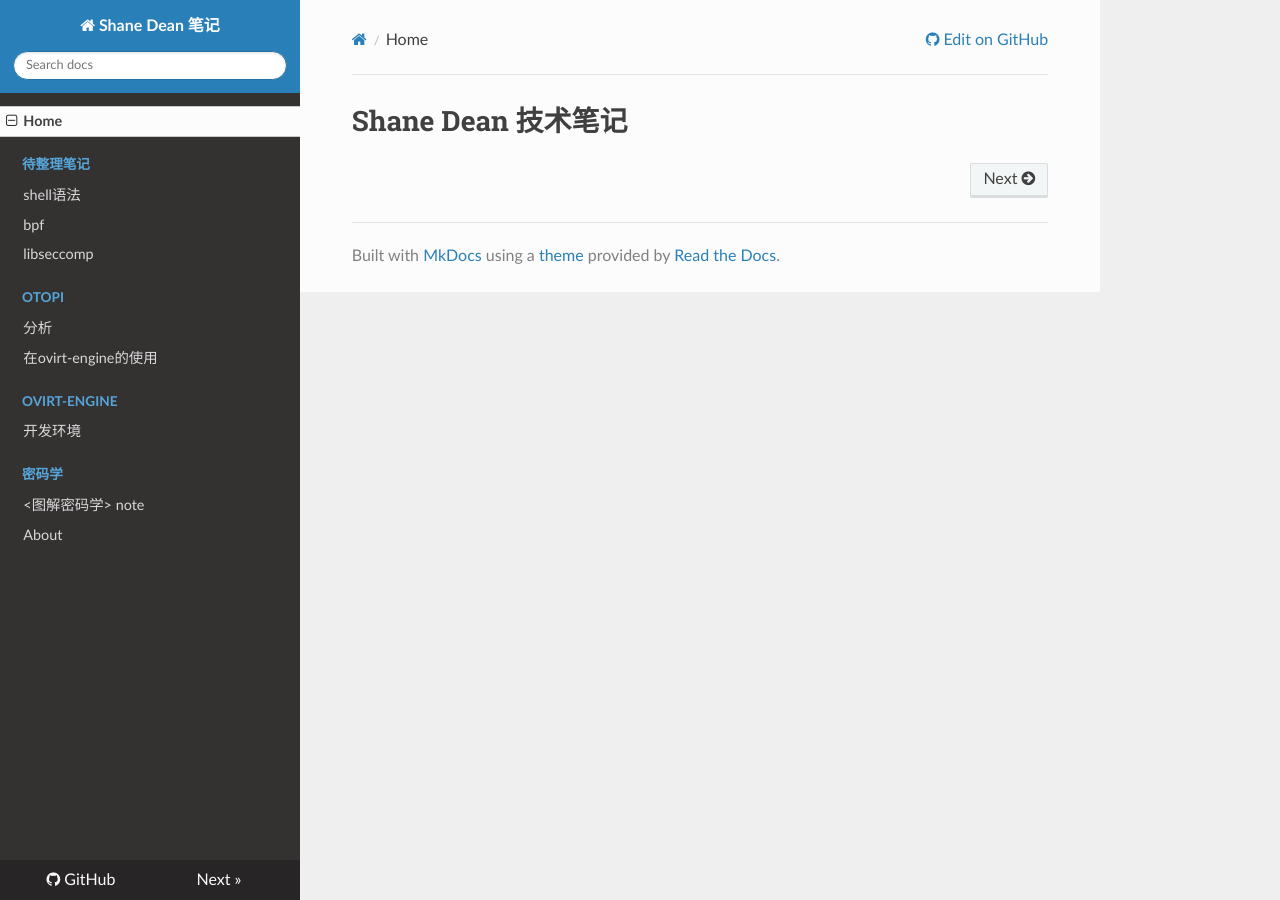
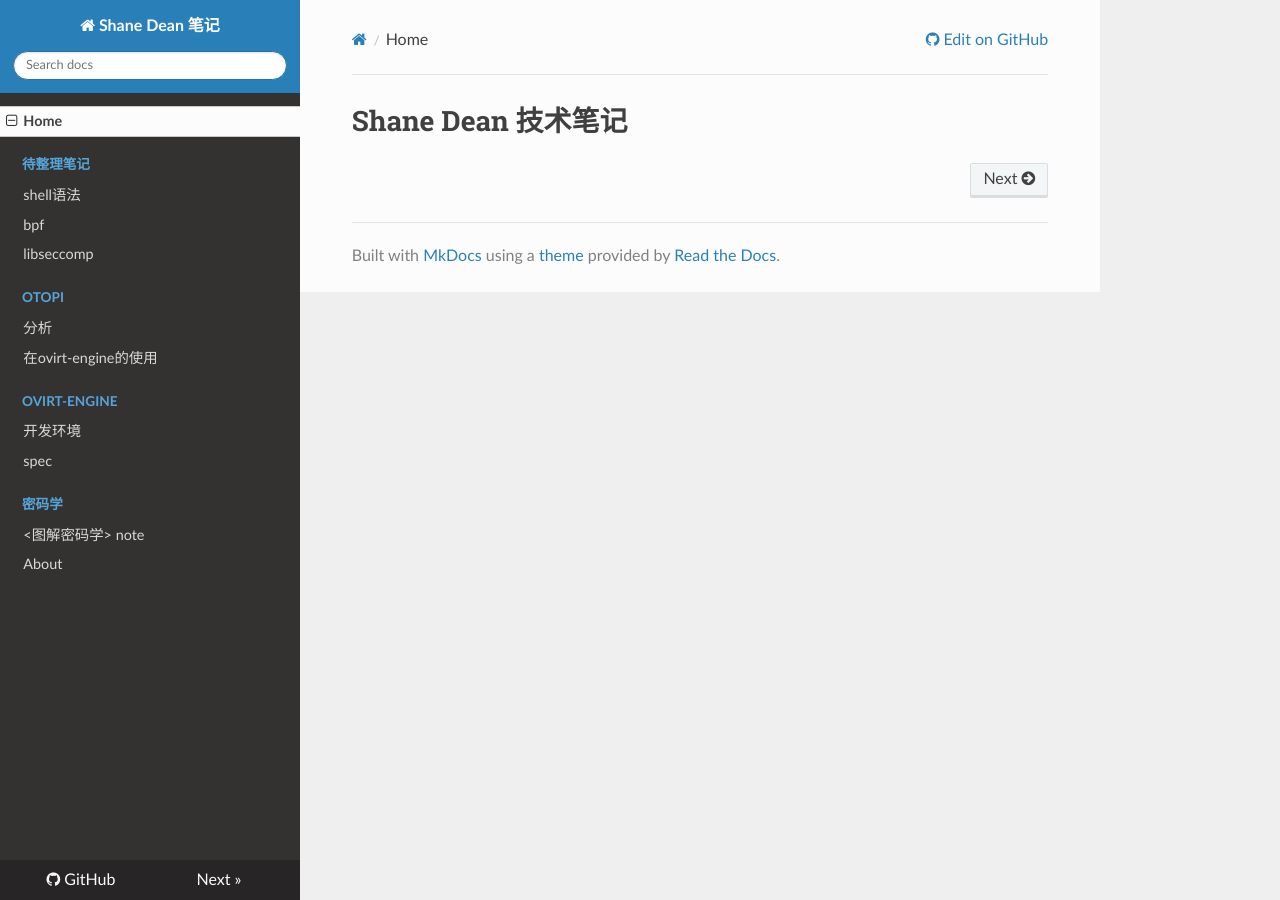
Before and after one commit to ShaneDean/note, an MkDocs documentation site: the page built from docs/index.md, in a window 1280 px wide. Built offline with MkDocs 1.6.1, drawn with Linux system fonts in a browser that asks for light colours; nearby versions of some CDN libraries.

Commit message:
Update mkdocs.yml

```diff
--- a/mkdocs.yml
+++ b/mkdocs.yml
@@ -14,6 +14,7 @@ nav:
       - '在ovirt-engine的使用': 'otopi/otopi_in_ovirt_engine.md'
    - 'ovirt-engine':
       - 开发环境: 'ovirt/engine/development_environment.md'
+      - spec: 'ovrt/engine/spec.md'
    - 密码学:
       - '<图解密码学> note':  cs/cryptology.md
    - About: about.md
```
